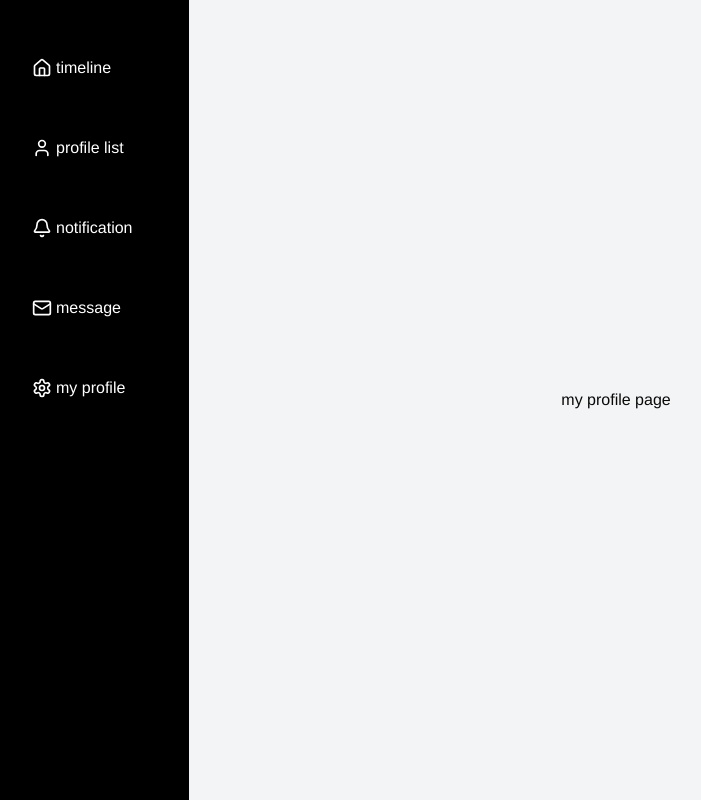
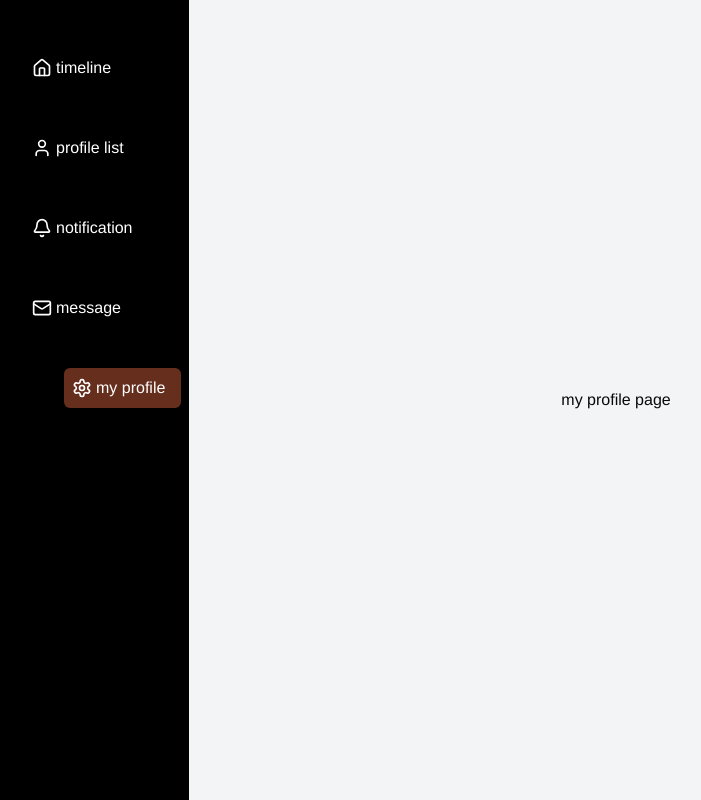
Before and after one commit to 42-Matcha-project/Matcha, a Next.js app in the folder frontend/: page /myprofiles in a window 1280 px wide. Shown: the whole page, without its empty margins (24-725 px from the left). Built offline with nearby package versions, Linux system fonts and the light colour scheme.

Commit message:
#4: [update] hoverありとなしで、どのページにいるか可視化できるようにした

```diff
--- a/frontend/app/components/Sidebar.tsx
+++ b/frontend/app/components/Sidebar.tsx
@@ -5,9 +5,11 @@ import { Home, User, Bell, Mail, Settings } from "lucide-react";
 import Link from "next/link";
 import { useContext } from "react";
 import { SidebarContext } from "../contexts/SidebarContext";
+import { usePathname } from "next/navigation";
 
 const Sidebar: React.FC = () => {
   const { isOpen } = useContext(SidebarContext);
+  const pathname = usePathname();
 
   return (
     <div
@@ -17,11 +19,11 @@ const Sidebar: React.FC = () => {
       )}
     >
       <nav className="space-y-10">
-        <NavItem href="/timeline" icon={<Home size={20} />} text="timeline" />
-        <NavItem href="/profilelist" icon={<User size={20} />} text="profile list" />
-        <NavItem href="/notification" icon={<Bell size={20} />} text="notification" />
-        <NavItem href="/messages" icon={<Mail size={20} />} text="message" />
-        <NavItem href="/myprofiles" icon={<Settings size={20} />} text="my profile" />
+        <NavItem href="/timeline" icon={<Home size={20} />} text="timeline" isActive={pathname === "/timeline"} />
+        <NavItem href="/profilelist" icon={<User size={20} />} text="profile list" isActive={pathname === "/profilelist"} />
+        <NavItem href="/notification" icon={<Bell size={20} />} text="notification" isActive={pathname === "/notification"}/>
+        <NavItem href="/messages" icon={<Mail size={20} />} text="message" isActive={pathname === "/messages"}/>
+        <NavItem href="/myprofiles" icon={<Settings size={20} />} text="my profile" isActive={pathname === "/myprofiles"} />
       </nav>
     </div>
   );
@@ -31,10 +33,13 @@ const NavItem: React.FC<{
   href: string;
   icon: React.ReactNode;
   text: string;
-}> = ({ href, icon, text }) => (
+  isActive: boolean;
+}> = ({ href, icon, text, isActive}) => (
   <Link
     href={href}
-    className="flex items-center space-x-1 p-2 rounded-md transition-transform duration-700 ease-in-out hover:translate-x-7 hover:bg-[#662E1C]"
+    className={`flex items-center space-x-1 p-2 rounded-md transition-transform duration-700 ease-in-out ${
+      isActive ? "bg-[#662E1C] translate-x-10" : "hover:bg-[#662E1C] hover:translate-x-10"
+    }`}
   >
     {icon}
     <span>{text}</span>
```
Also changed, not shown: frontend/public/images/background.png (added).
